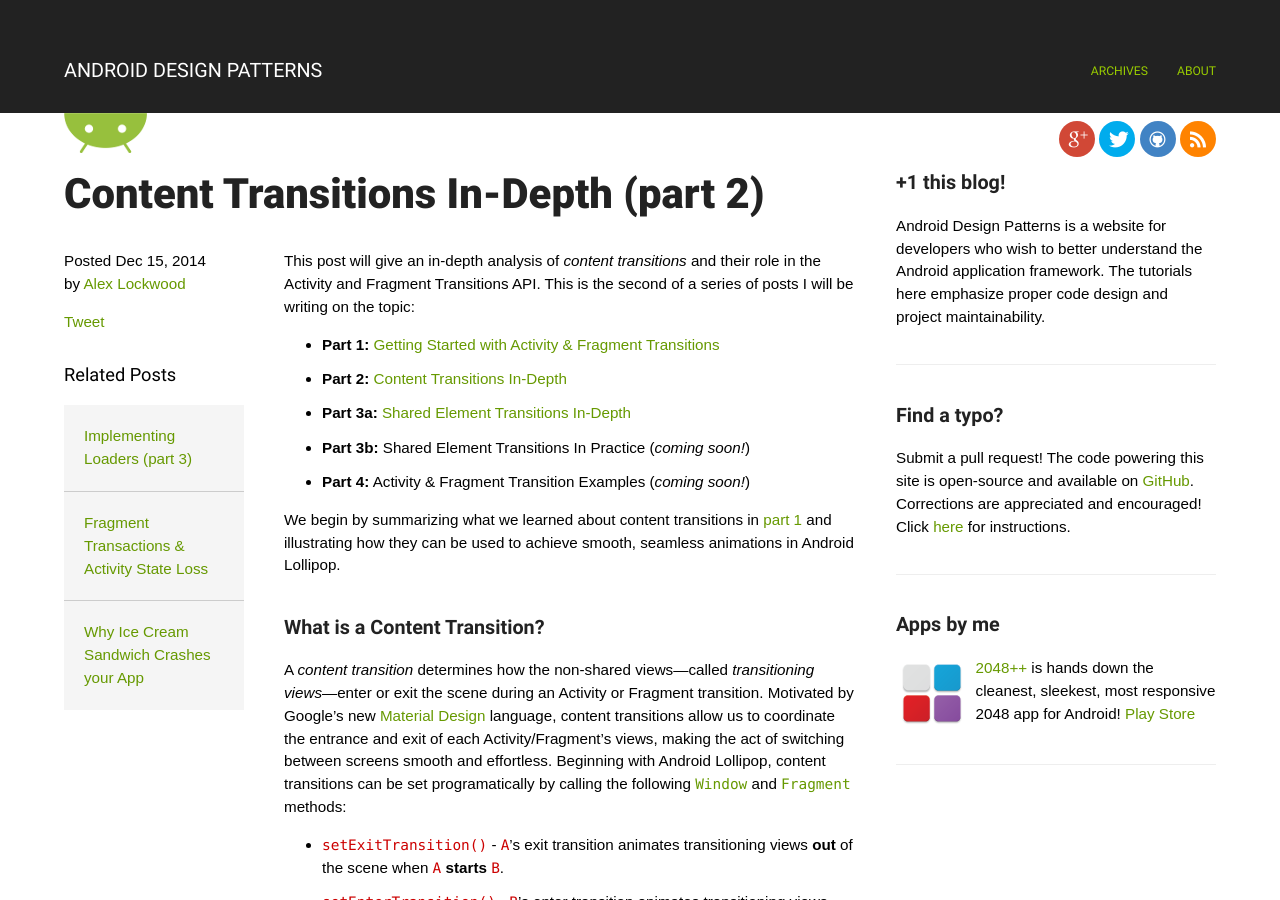
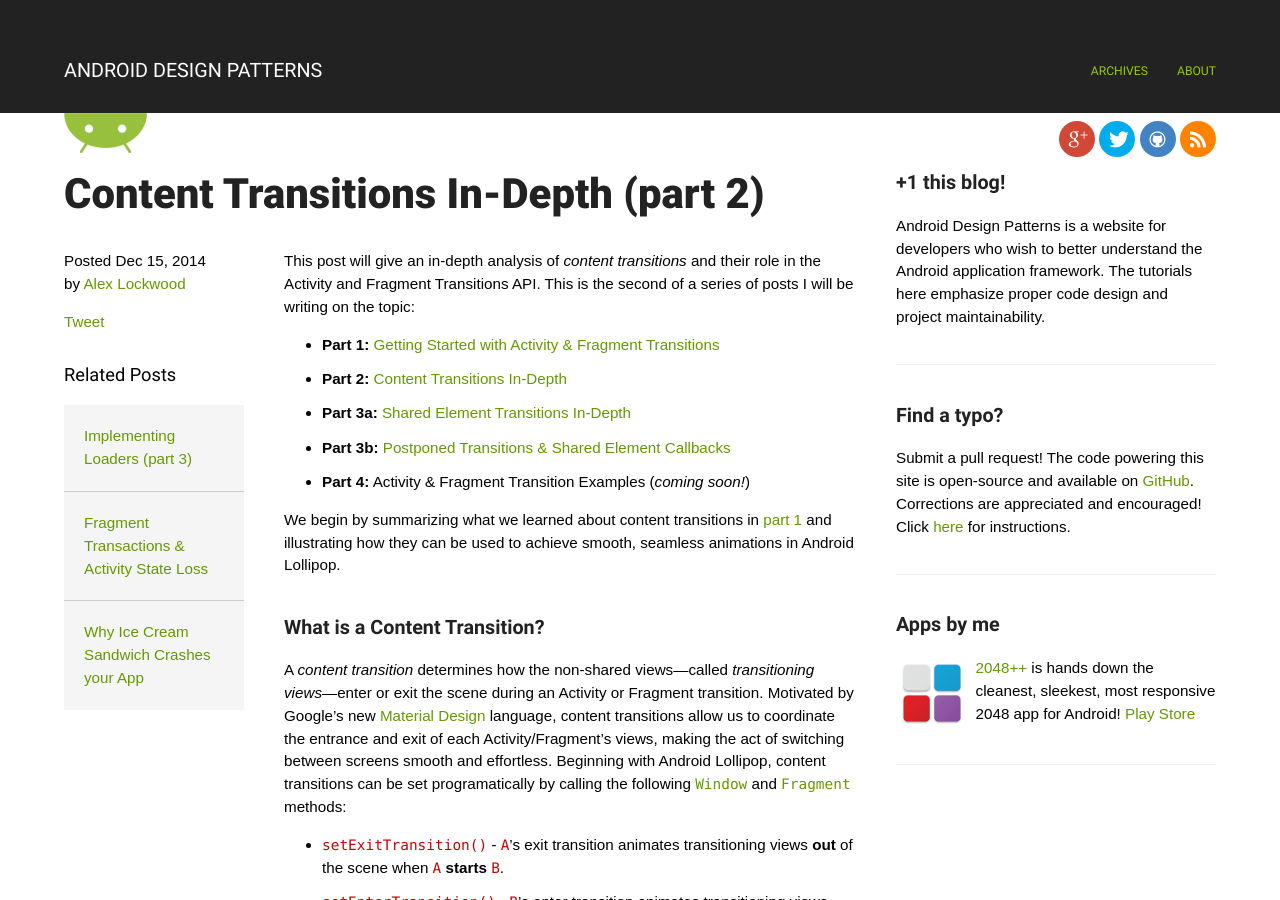
Before and after one commit to alexjlockwood/AndroidDesignPatterns, a Jekyll site: the page built from _posts/2014-12-15-activity-fragment-content-transitions-in-depth-part2.md, in a window 1280 px wide and 900 px high. Built offline with Jekyll 4.4.1, drawn with Linux system fonts in a browser that asks for light colours; some web fonts are replaced; Markdown is read by kramdown in place of the engine named in the settings; a script that is not in the unit is left out; comment, search, counter and statistics services are not loaded.

Commit message:
updated hyperlinks for part 3b

```diff
--- a/_posts/2014-12-15-activity-fragment-content-transitions-in-depth-part2.md
+++ b/_posts/2014-12-15-activity-fragment-content-transitions-in-depth-part2.md
@@ -13,7 +13,7 @@ This post will give an in-depth analysis of _content transitions_ and their role
 * **Part 1:** [Getting Started with Activity & Fragment Transitions][part1]
 * **Part 2:** [Content Transitions In-Depth][part2]
 * **Part 3a:** [Shared Element Transitions In-Depth][part3a]
-* **Part 3b:** Shared Element Transitions In Practice (_coming soon!_)
+* **Part 3b:** [Postponed Transitions & Shared Element Callbacks][part3b]
 * **Part 4:** Activity & Fragment Transition Examples (_coming soon!_)
 
 We begin by summarizing what we learned about content transitions in [part 1][part1] and illustrating how they can be used to achieve smooth, seamless animations in Android Lollipop.
@@ -170,4 +170,4 @@ As always, thanks for reading! Feel free to leave a comment if you have any ques
   [part1]: /2014/12/activity-fragment-transitions-in-android-lollipop-part1.html
   [part2]: /2014/12/activity-fragment-content-transitions-in-depth-part2.html
   [part3a]: /2015/01/activity-fragment-shared-element-transitions-in-depth-part3a.html
-  [part3b]: /2015/01/activity-fragment-shared-element-transitions-in-practice-part3b.html
+  [part3b]: /2015/03/activity-fragment-postponed-transitions-shared-element-callbacks-part3b.html
```
Also changed, not shown: _posts/2014-12-04-activity-fragment-transitions-in-android-lollipop-part1.md (+2 -2 lines), _posts/2015-01-12-activity-fragment-shared-element-transitions-part3a.md (+2 -2 lines).
